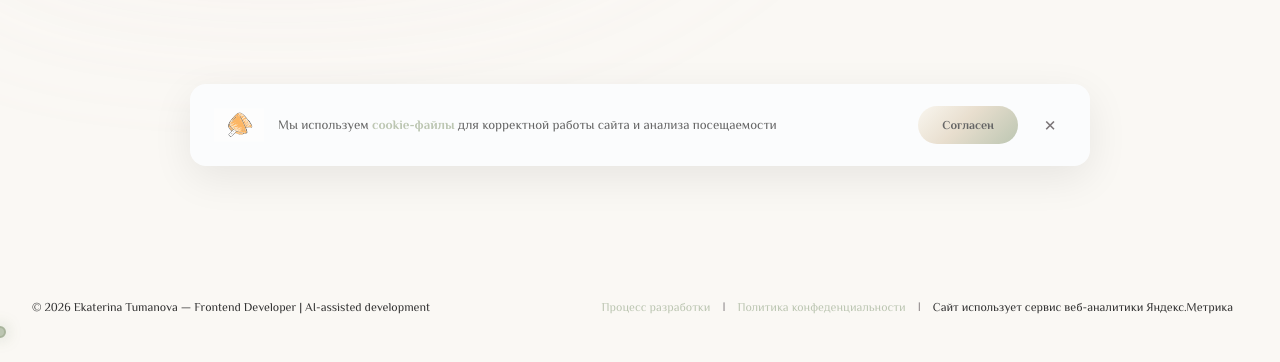
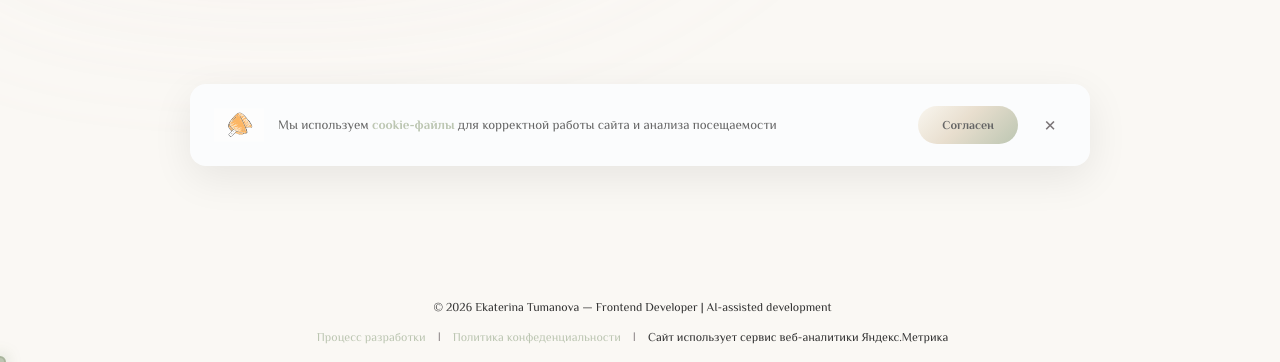
Before and after one commit to KatyMist/Portfolio, a website with bundled scripts: page index.html in a window 1280 px wide. Shown: the part 614-976 px from the top of the page. Before the commit the page ends 946 px from the top, so only its background shows below. Built offline with nearby package versions, Linux system fonts and the light colour scheme.

Commit message:
Адаптив футерас

```diff
--- a/styles/blocks/_footer.scss
+++ b/styles/blocks/_footer.scss
@@ -12,8 +12,19 @@
     margin: 0;
     padding-bottom: rem(16);
 
+    @include between-tablet-laptop {
+        flex-direction: column;
+        gap: rem(12);
+        text-align: center;
+    }
+
+    @include tablet {
+        flex-direction: column;
+        gap: rem(12);
+        text-align: center;
+    }
+
     @include mobile {
-        flex-direction: column;
         gap: rem(8);
         padding: rem(12) rem(16) rem(16);
     }
@@ -28,7 +39,18 @@
 .footer__right {
     display: flex;
     align-items: center;
+    flex-wrap: wrap;
     gap: rem(12);
+
+    @include between-tablet-laptop {
+        width: 100%;
+        justify-content: center;
+    }
+
+    @include tablet {
+        width: 100%;
+        justify-content: center;
+    }
 
     @include mobile {
         gap: rem(6);
```
Also changed, not shown: styles/main.css.
